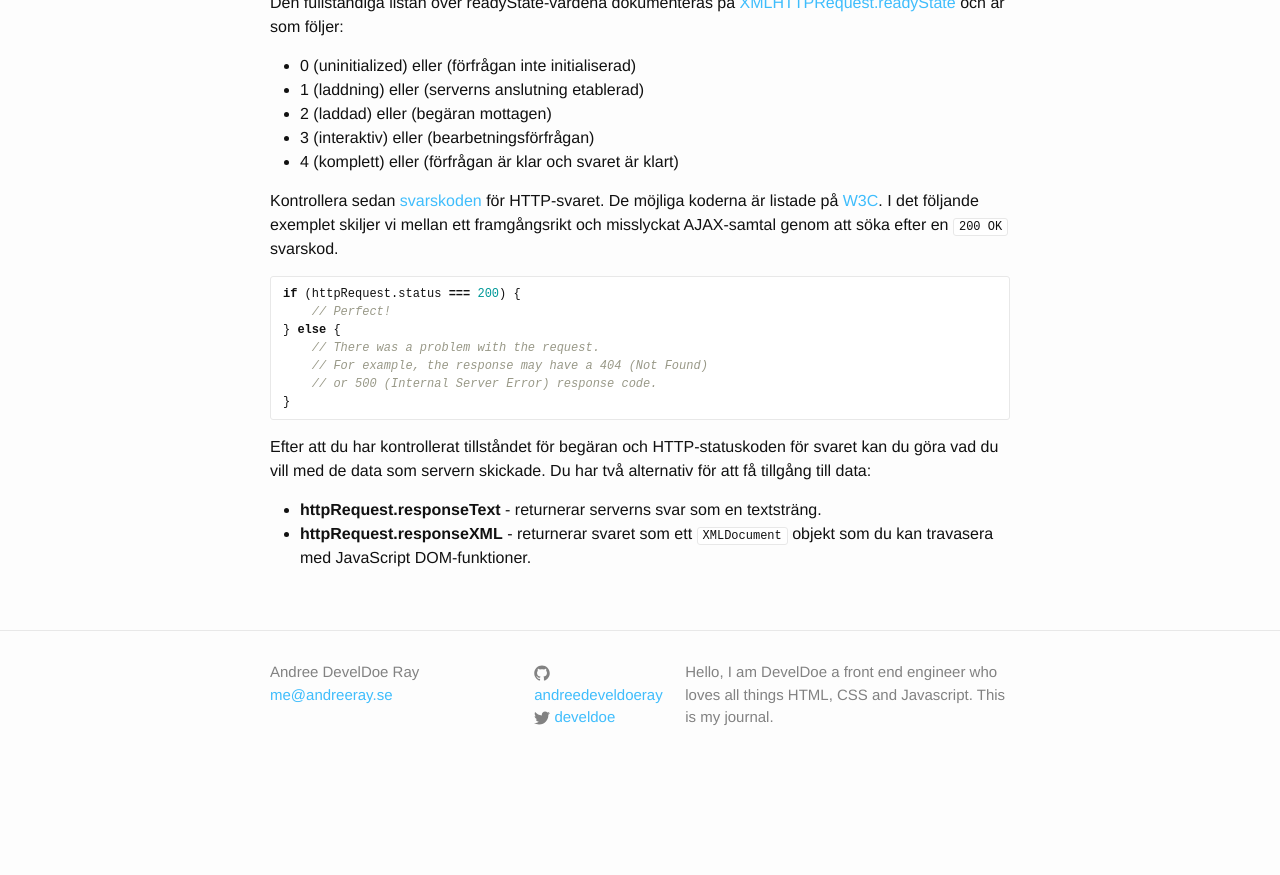
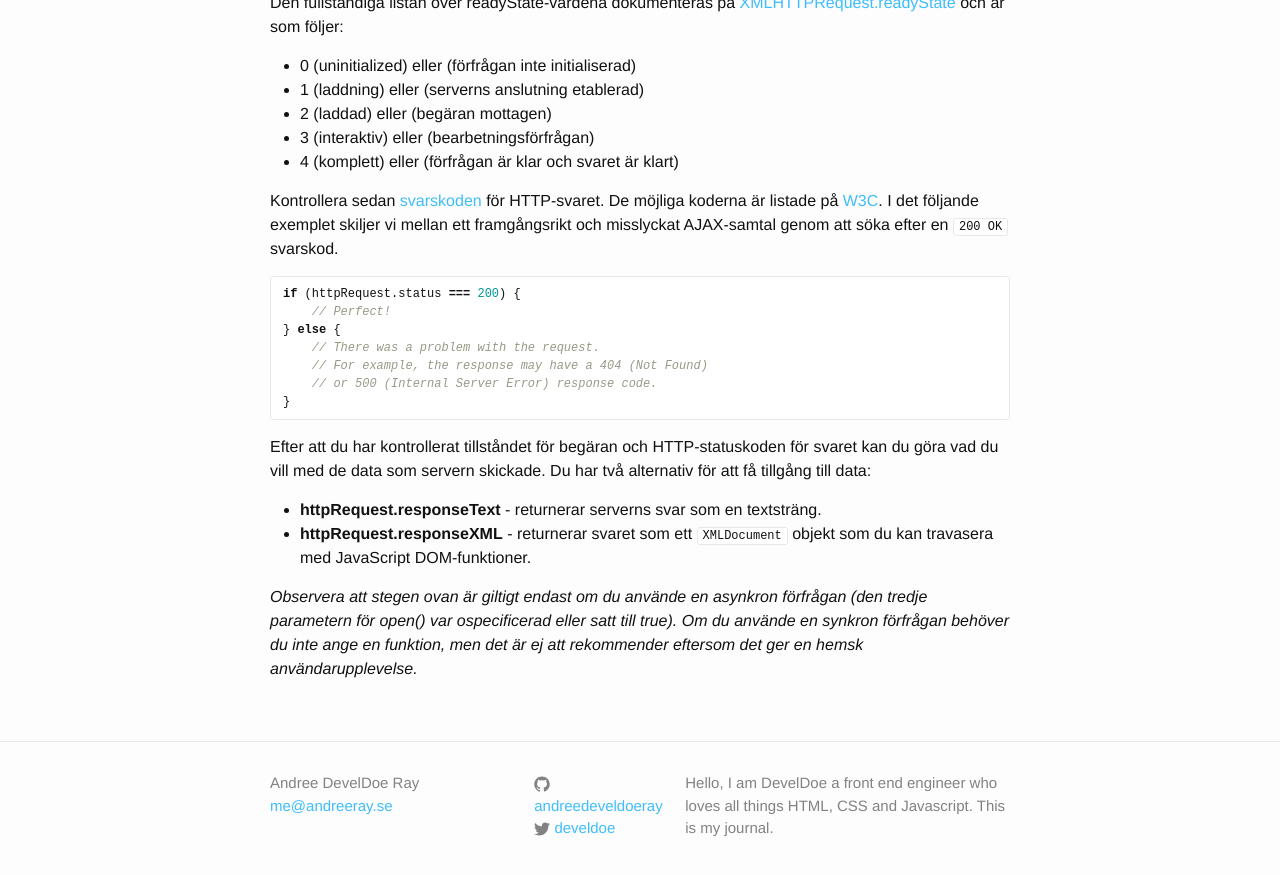
Before and after one commit to develdoe/develdoe.github.io, a Jekyll site: the page built from _posts/2017-11-05-javascript-ajax.md, in a window 1280 px wide and 900 px high, scrolled down 2318 px. Shown: the top 875 px of the window. Built offline with Jekyll 4.4.1, drawn with Linux system fonts in a browser that asks for light colours; before the commit the page ends 3107 px from its top, so only the background shows below that.

Commit message:
Update 2017-11-05-javascript-ajax.md

```diff
--- a/_posts/2017-11-05-javascript-ajax.md
+++ b/_posts/2017-11-05-javascript-ajax.md
@@ -102,3 +102,5 @@ Efter att du har kontrollerat tillståndet för begäran och HTTP-statuskoden f
 
 * **httpRequest.responseText** - returnerar serverns svar som en textsträng.
 * **httpRequest.responseXML** - returnerar svaret som ett `XMLDocument` objekt som du kan travasera med JavaScript DOM-funktioner.
+
+*Observera att stegen ovan är giltigt endast om du använde en asynkron förfrågan (den tredje parametern för open() var ospecificerad eller satt till true). Om du använde en synkron förfrågan behöver du inte ange en funktion, men det är ej att rekommender eftersom det ger en hemsk användarupplevelse.*
```
